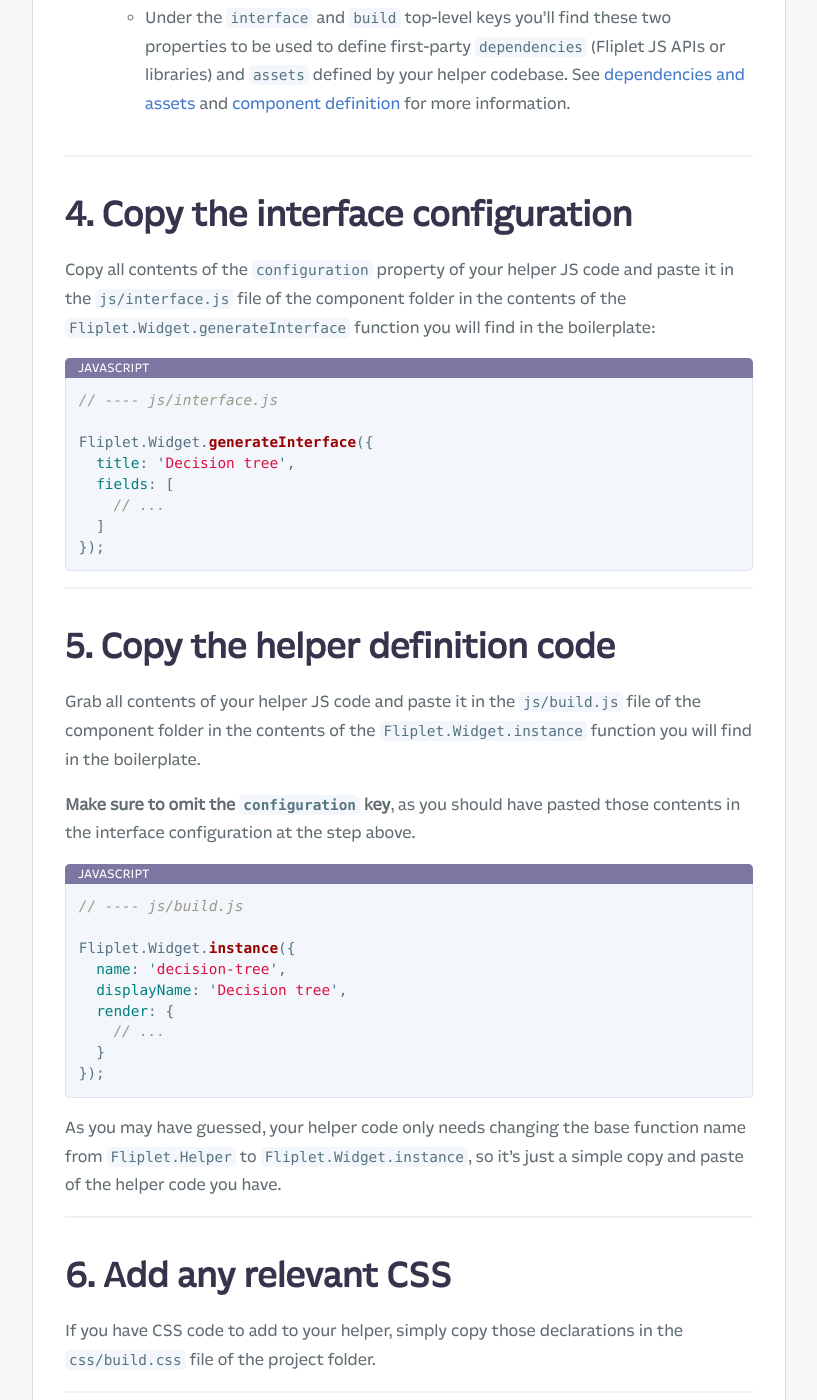
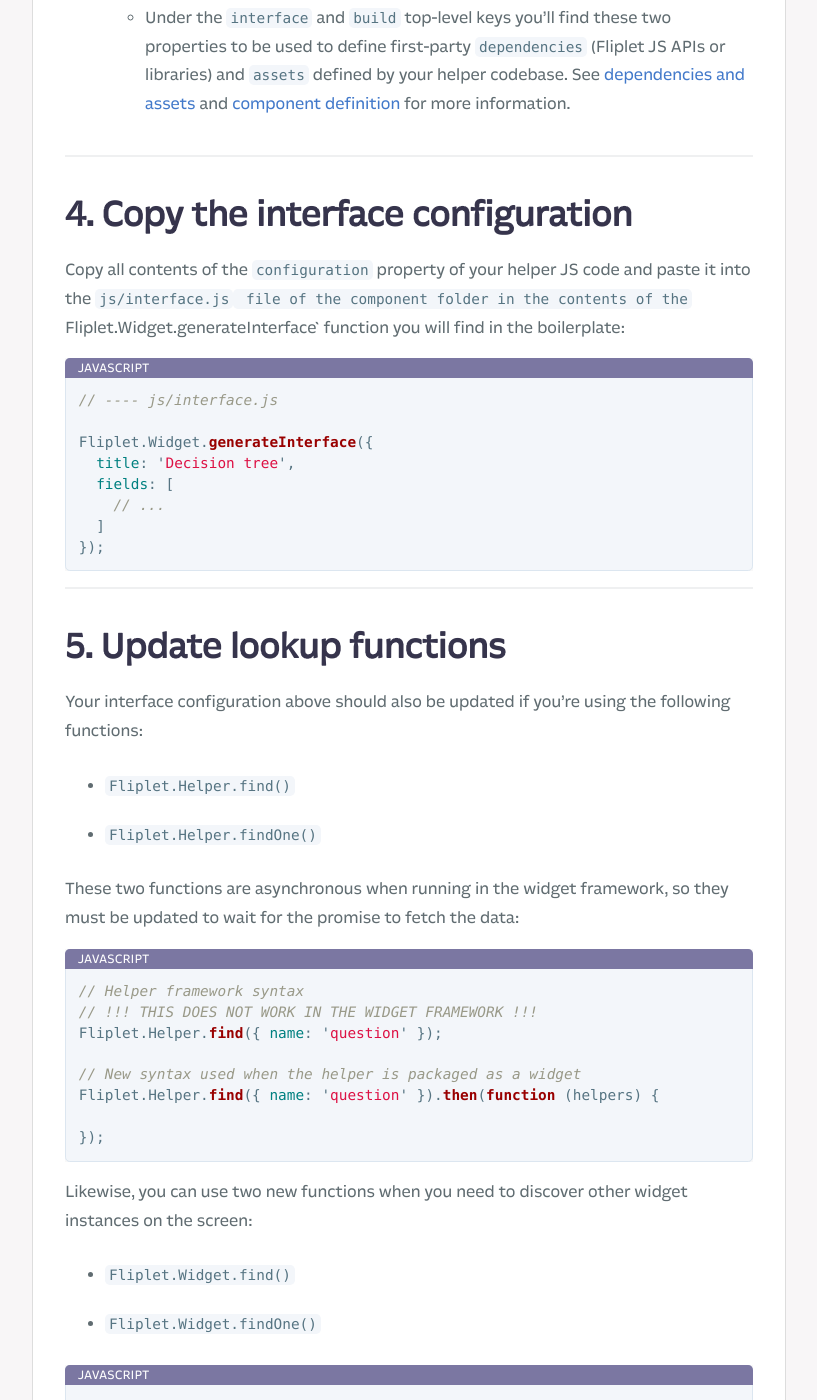
Before and after one commit to Fliplet/fliplet-cli, a Jekyll site: the page built from docs/API/helpers/components.md, in a window 1280 px wide and 1400 px high, scrolled down 2025 px. Shown: the whole window, without its empty margins (254-1071 px from the left). Built offline with Jekyll 4.4.1, drawn with Linux system fonts in a browser that asks for light colours; nearby versions of some CDN libraries; our own code applies the rules of GitHub Pages for plain Markdown files; library files that are not in the unit come from our copies; comment, search, counter and statistics services are not loaded; a style sheet for code colours, icons or effects is not loaded; some of the changed text lies outside the part shown.

Commit message:
ID-2476 docs for lookup functions

````diff
--- a/docs/API/helpers/components.md
+++ b/docs/API/helpers/components.md
@@ -35,7 +35,7 @@
 Before you start copying the helper code into the component, open the `widget.json` file you find in the created folder and configure the component by reviewing and tweaking the following properties:
 
 - **`references`**
-  - This array property should list all [references](/components/Definition.html#references) between the fields used in your helper and Fliplet entities such as a **Data Source ID**, a **Screen ID** or a **Media File ID**. Furthermore, **views should be listed here as well** using the `richContent` reference type.
+  - This array property should list all [references](/components/Definition.html#references) between the fields used in your helper and Fliplet entities, such as a **Data Source ID**, a **Screen ID** or a **Media File ID**. Furthermore, **views should be listed here as well** using the `richContent` reference type.
 
     [References](/components/Definition.html#references) use the following structure: `<propertyName>:<referenceType>`
 
@@ -60,7 +60,7 @@
 
 ## 4. Copy the interface configuration
 
-Copy all contents of the `configuration` property of your helper JS code and paste it in the `js/interface.js` file of the component folder in the contents of the `Fliplet.Widget.generateInterface` function you will find in the boilerplate:
+Copy all contents of the `configuration` property of your helper JS code and paste it into the `js/interface.js`` file of the component folder in the contents of the `Fliplet.Widget.generateInterface` function you will find in the boilerplate:
 
 ```js
 // ---- js/interface.js
@@ -75,7 +75,40 @@
 
 ---
 
-## 5. Copy the helper definition code
+## 5. Update lookup functions
+
+Your interface configuration above should also be updated if you're using the following functions:
+
+- `Fliplet.Helper.find()`
+- `Fliplet.Helper.findOne()`
+
+These two functions are asynchronous when running in the widget framework, so they must be updated to wait for the promise to fetch the data:
+
+```js
+// Helper framework syntax
+// !!! THIS DOES NOT WORK IN THE WIDGET FRAMEWORK !!!
+Fliplet.Helper.find({ name: 'question' });
+
+// New syntax used when the helper is packaged as a widget
+Fliplet.Helper.find({ name: 'question' }).then(function (helpers) {
+
+});
+```
+
+Likewise, you can use two new functions when you need to discover other widget instances on the screen:
+
+- `Fliplet.Widget.find()`
+- `Fliplet.Widget.findOne()`
+
+```js
+Fliplet.Widget.find({ package: 'com.fliplet.primary-button' }).then(function (widgetInstances) {
+
+});
+```
+
+---
+
+## 6. Copy the helper definition code
 
 Grab all contents of your helper JS code and paste it in the `js/build.js` file of the component folder in the contents of the `Fliplet.Widget.instance` function you will find in the boilerplate.
 
@@ -97,19 +130,19 @@
 
 ---
 
-## 6. Add any relevant CSS
+## 7. Add any relevant CSS
 
 If you have CSS code to add to your helper, simply copy those declarations in the `css/build.css` file of the project folder.
 
 ---
 
-## 7. Replace the default icon
+## 8. Replace the default icon
 
 Fliplet components are displayed in the components list with a unique icon for each component. The default icon added by the boilerplate can be found in `img/icon.png`. You should be replacing this to your transparent PNG icon representing the component before publishing it on Studio.
 
 ---
 
-## 7. Publish your component to Fliplet Studio
+## 9. Publish your component to Fliplet Studio
 
 Publishing the component is as simple as running the `fliplet publish` CLI command after having [logged in](/Publishing.html) with your Studio account.
 
--- a/widget-helper-template/widget.json
+++ b/widget-helper-template/widget.json
@@ -7,8 +7,7 @@
   "provider_only": false,
   "references": [],
   "settings": {
-    "interfaceWidgetPackage": "com.fliplet.helper-configuration",
-    "referencedWidgets": ["{{package}}"]
+    "interfaceWidgetPackage": "com.fliplet.helper-configuration"
   },
   "html_tag": "div",
   "interface": {
````
